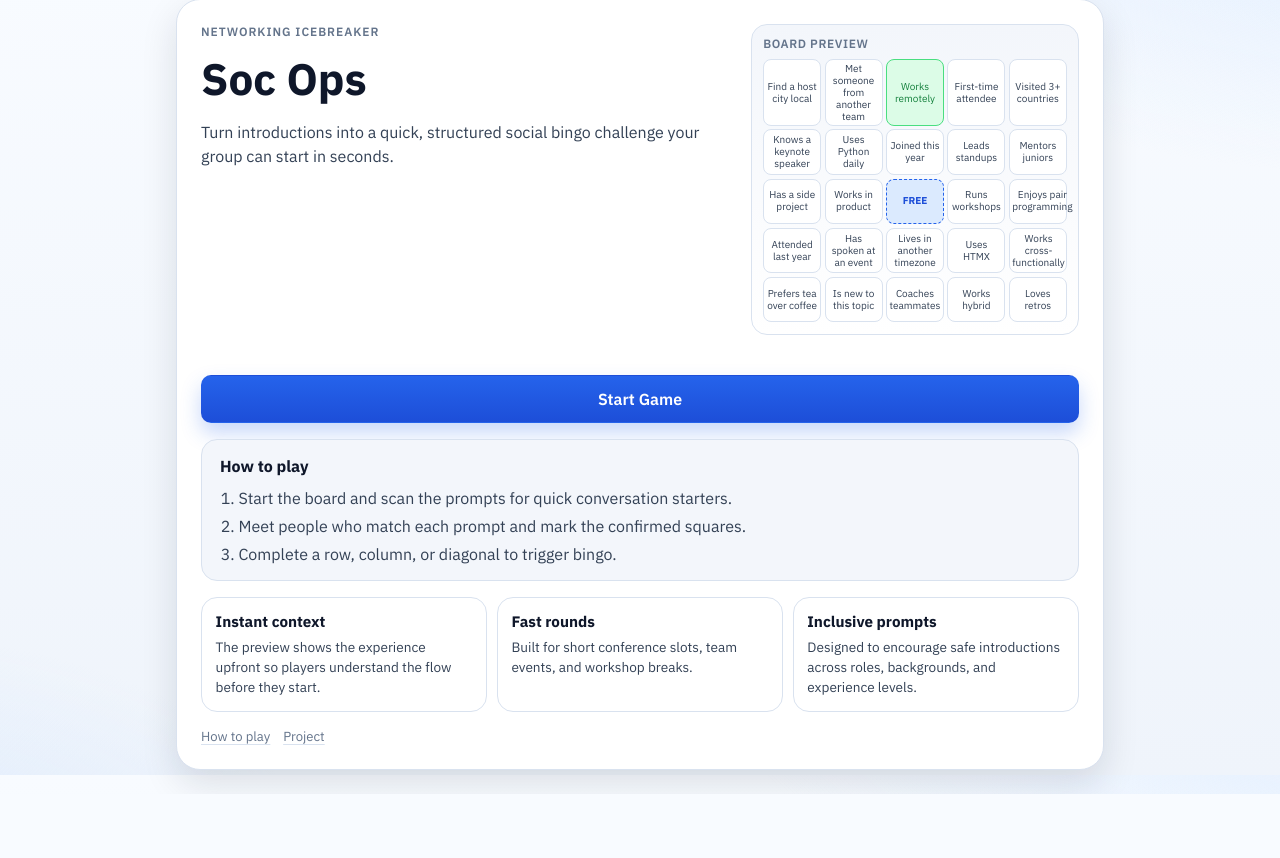
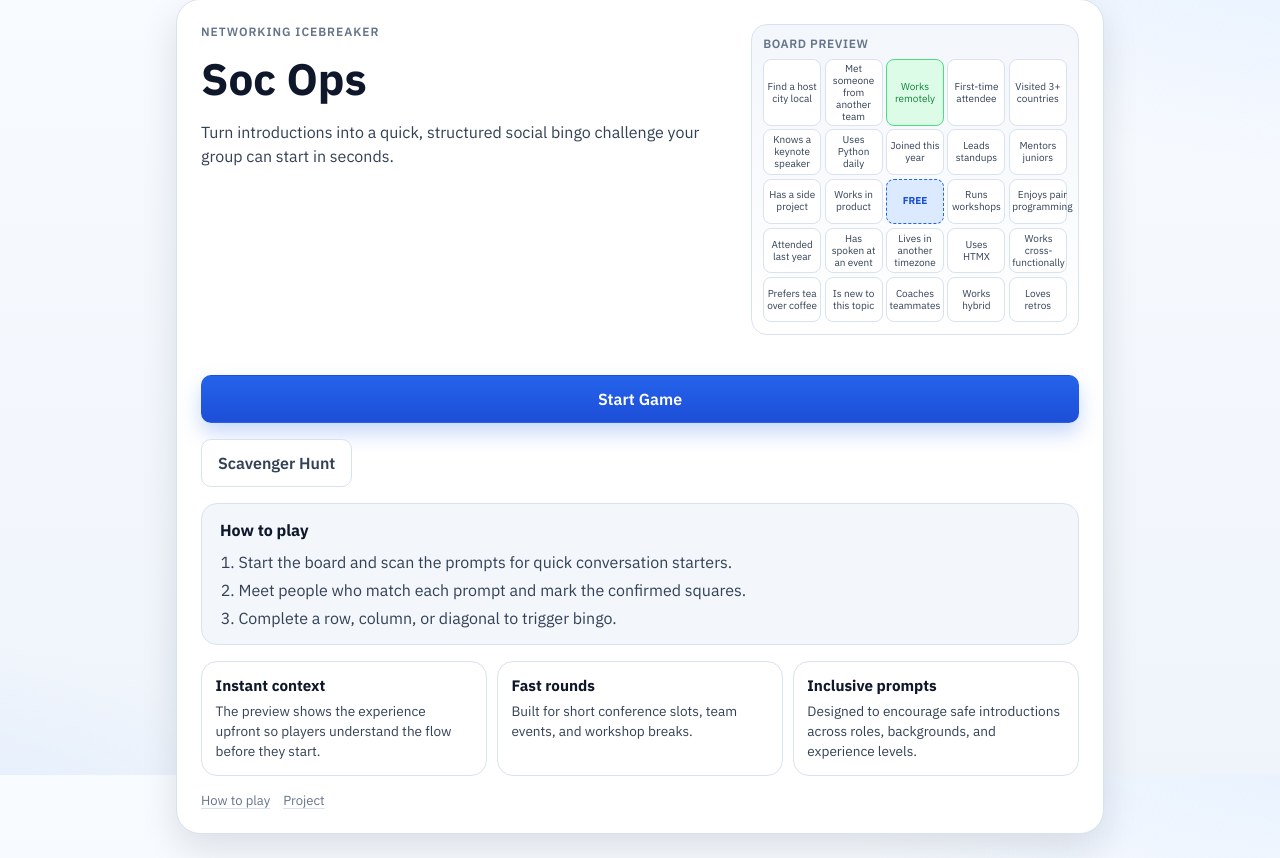
Before and after one commit to fbrase-itk/my-soc-ops-python, a FastAPI app: page / in a window 1280 px wide. Shown: the part 25-883 px from the top of the page. Before the commit the page ends 819 px from the top, so only its background shows below. Run offline with FastAPI, Linux system fonts and the light colour scheme.

Commit message:
feat: implement scavenger hunt mode with board generation and UI updates

```diff
--- a/app/game_service.py
+++ b/app/game_service.py
@@ -1,8 +1,10 @@
 from dataclasses import dataclass, field
+from typing import Literal
 
 from app.game_logic import (
     check_bingo,
     generate_board,
+    generate_hunt_board,
     get_winning_square_ids,
     toggle_square,
 )
@@ -17,6 +19,8 @@ class GameSession:
     board: list[BingoSquareData] = field(default_factory=list)
     winning_line: BingoLine | None = None
     show_bingo_modal: bool = False
+    game_mode: Literal["bingo", "hunt"] = "bingo"
+    hunt_complete: bool = False
 
     @property
     def winning_square_ids(self) -> set[int]:
@@ -31,11 +35,25 @@ class GameSession:
         self.winning_line = None
         self.game_state = GameState.PLAYING
         self.show_bingo_modal = False
+        self.game_mode = "bingo"
+        self.hunt_complete = False
+
+    def start_hunt(self) -> None:
+        self.board = generate_hunt_board()
+        self.winning_line = None
+        self.game_state = GameState.PLAYING
+        self.show_bingo_modal = False
+        self.game_mode = "hunt"
+        self.hunt_complete = False
 
     def handle_square_click(self, square_id: int) -> None:
         if self.game_state != GameState.PLAYING:
             return
         self.board = toggle_square(self.board, square_id)
+
+        if self.game_mode == "hunt":
+            self.hunt_complete = all(square.is_marked for square in self.board)
+            return
 
         if self.winning_line is None:
             bingo = check_bingo(self.board)
@@ -49,6 +67,8 @@ class GameSession:
         self.board = []
         self.winning_line = None
         self.show_bingo_modal = False
+        self.game_mode = "bingo"
+        self.hunt_complete = False
 
     def dismiss_modal(self) -> None:
         self.show_bingo_modal = False
--- a/app/main.py
+++ b/app/main.py
@@ -45,6 +45,15 @@ async def start_game(request: Request) -> Response:
     )
 
 
+@app.post("/start-hunt", response_class=HTMLResponse)
+async def start_hunt(request: Request) -> Response:
+    session = _get_game_session(request)
+    session.start_hunt()
+    return templates.TemplateResponse(
+        request, "components/game_screen.html", {"session": session}
+    )
+
+
 @app.post("/toggle/{square_id}", response_class=HTMLResponse)
 async def toggle_square(request: Request, square_id: int) -> Response:
     session = _get_game_session(request)
--- a/app/templates/components/start_screen.html
+++ b/app/templates/components/start_screen.html
@@ -47,6 +47,15 @@
             Start Game
         </button>
 
+        <button
+            hx-post="/start-hunt"
+            hx-target="#game-container"
+            hx-swap="outerHTML"
+            class="btn btn-ghost btn-lg"
+            aria-label="Start scavenger hunt mode">
+            Scavenger Hunt
+        </button>
+
         <div class="start-rules" id="how-to-play" aria-labelledby="how-to-play-title">
             <h2 id="how-to-play-title">How to play</h2>
             <ol>
```
Also changed, not shown: app/game_logic.py (+9 -0 lines), app/templates/components/game_screen.html (+19 -3 lines), app/templates/components/hunt_checklist.html (added, +16 -0 lines), tests/test_scavenger_mode.py (+2 -1 lines).
